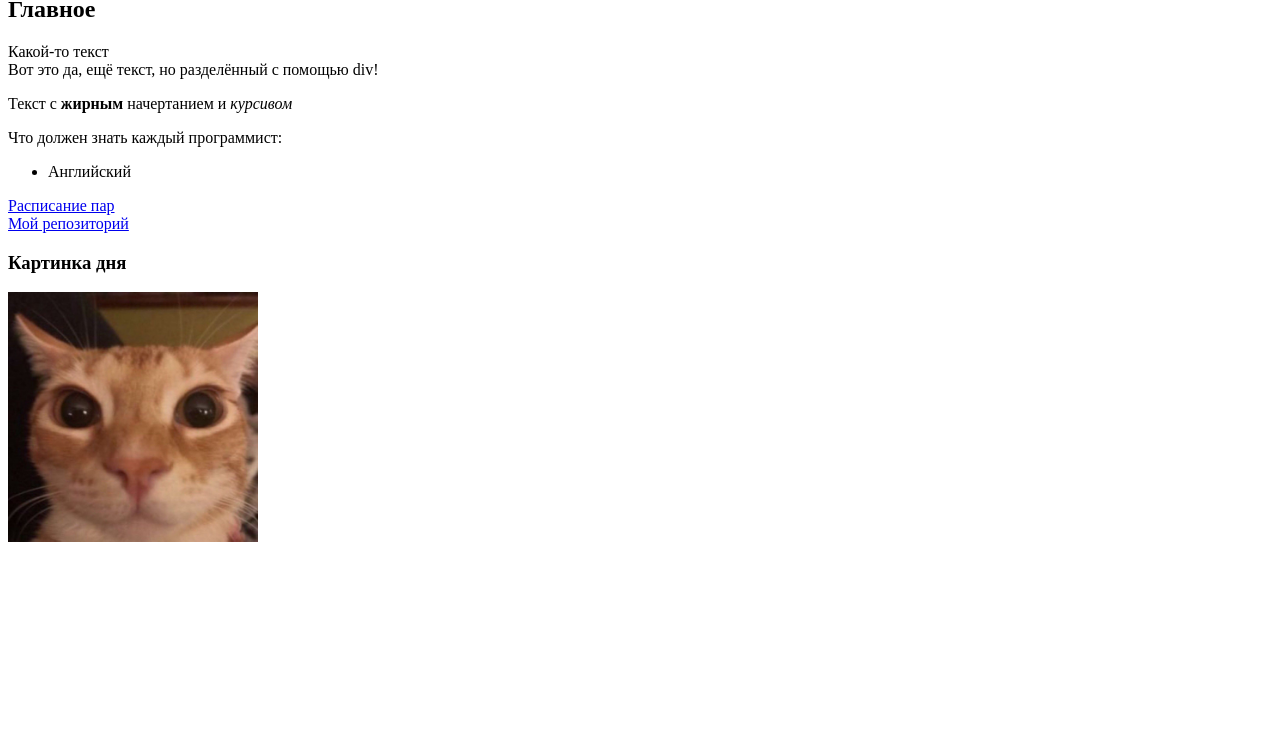
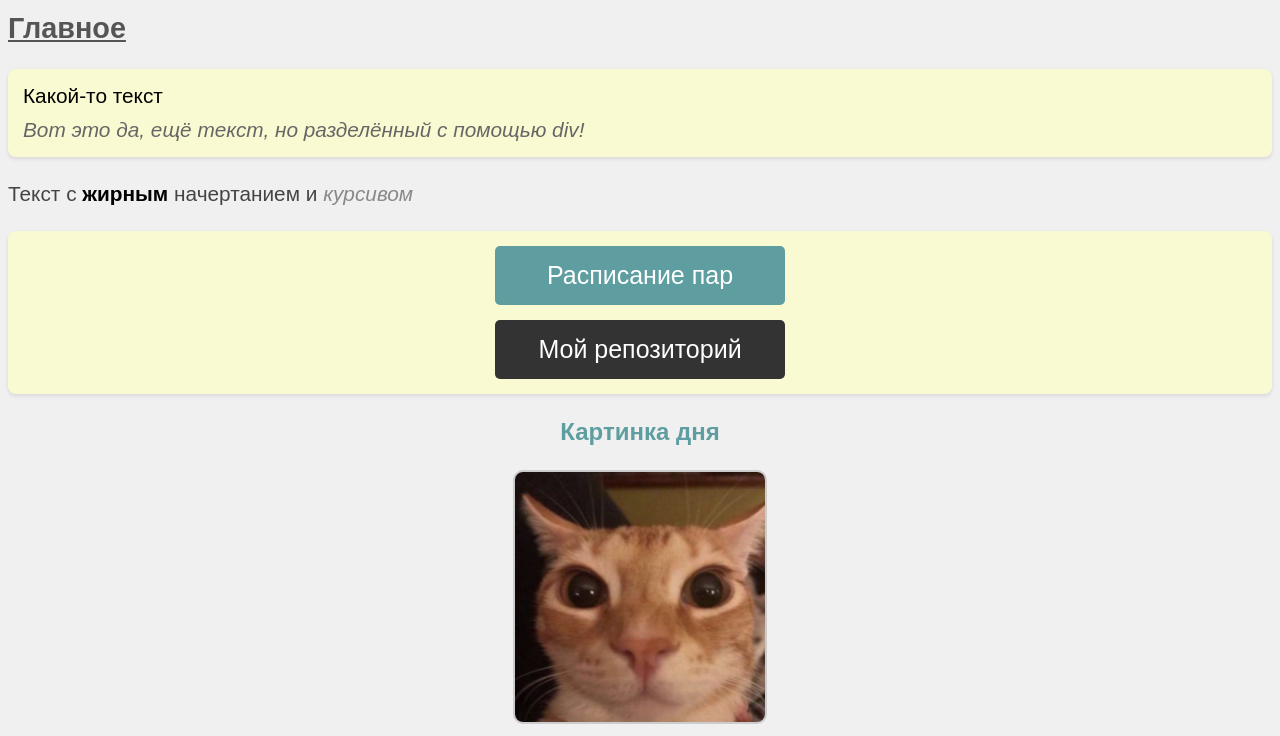
Before and after one commit to DimaDima51/web-programming, a plain HTML site: page index.html in a window 1280 px wide. Shown: the part 84-820 px from the top of the page. Drawn offline with Linux system fonts and the light colour scheme.

Commit message:
Basic styles

```diff
--- a/index.html
+++ b/index.html
@@ -4,35 +4,35 @@
         <meta charset="UTF-8"/>
         <title>Супер-пупер сайт</title>
     </head>
-    <body>
-        <h1>Супер-пупер сайт</h1>
-        <h2>Главное</h2>
+    <body style="font-family: sans-serif; background-color: rgb(240, 240, 240);">
+        <h1 style="color: rgb(95, 158, 160); text-align: center; font-size: 2.5em; margin-bottom: 20px;">Супер-пупер сайт</h1>
 
-        <div>
+        <h2 style="color: rgb(85, 85, 85); font-size: 1.8em; text-decoration: underline;">Главное</h2>
+
+        <div style="font-size: 1.3em; background-color: rgb(250, 250, 210); padding: 15px; border-radius: 8px; box-shadow: 0 2px 4px rgba(0, 0, 0, 0.1);">
             Какой-то текст
-            <div>Вот это да, ещё текст, но разделённый с помощью div!</div>
+            <div style="margin-top: 10px; color: rgb(102, 102, 102); font-style: italic;">Вот это да, ещё текст, но разделённый с помощью div!</div>
         </div>
 
-        <p>Текст с <b>жирным</b> начертанием и <em>курсивом</em></p>
+        <p style="font-size: 1.3em; line-height: 1.6; color: rgb(68, 68, 68);">
+            Текст с <b style="color: rgb(0, 0, 0);">жирным</b> начертанием и <em style="color: rgb(136, 136, 136);">курсивом</em>
+        </p>
 
-        <div>
-            <span>Что должен знать каждый программист:</span>
-            <ul>
-                <li>Английский</li>
-            </ul>
+        <div style="background-color: rgb(250, 250, 210); display: flex; flex-direction: column; align-items: center; gap: 15px; padding: 15px; border-radius: 8px; box-shadow: 0 2px 4px rgba(0, 0, 0, 0.1);">
+            <a href="https://mauniver.ru/student/timetable/new/" target="_blank"
+               style="color: rgb(255, 255, 255); background-color: rgb(95, 158, 160); padding: 15px 20px; border-radius: 5px; font-size: 25px; text-decoration: none; width: 250px; text-align: center;">
+                Расписание пар
+            </a>
+
+            <a href="https://github.com/DimaDima51/web-programming.git" target="_blank"
+               style="color: rgb(255, 255, 255); background-color: rgb(51, 51, 51); padding: 15px 20px; border-radius: 5px; font-size: 25px; text-decoration: none; width: 250px; text-align: center;">
+                Мой репозиторий
+            </a>
         </div>
 
-        <div>
-            <a href="https://mauniver.ru/student/timetable/new/" target="_blank">Расписание пар</a>
-        </div>
-
-        <div>
-            <a href="https://github.com/DimaDima51/web-programming.git" target="_blank">Мой репозиторий</a>
-        </div>
-
-        <div>
-            <h3>Картинка дня</h3>
-            <img src="cat.png" alt="Смешной кот" width="250" height="250">
+        <div style="margin-top: 20px; text-align: center;">
+            <h3 style="color: rgb(95, 158, 160); font-size: 1.5em;">Картинка дня</h3>
+            <img src="cat.png" alt="Смешной кот" width="250" height="250" style="border: 2px solid rgb(204, 204, 204); border-radius: 10px;">
         </div>
     </body>
 </html>
```
